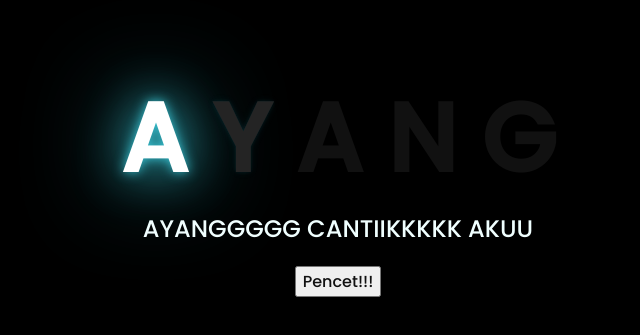
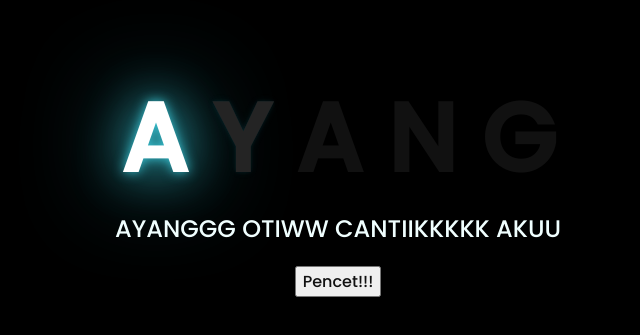
Before and after one commit to srikandi12/Buatkcantiknyaaku, a plain HTML site: page index.html in a window 1280 px wide. Shown: the part 227-562 px from the top of the page, without its empty margins (310-950 px from the left). Drawn offline with Linux system fonts and the light colour scheme.

Commit message:
Update index.html

```diff
--- a/index.html
+++ b/index.html
@@ -18,7 +18,7 @@
         <span>G</span>
     </div>
     <div class="description">
-        <span>AYANGGGGG CANTIIKKKKK AKUU</span>
+        <span>AYANGGG OTIWW CANTIIKKKKK AKUU</span>
     </div>
     <div class="button">
         <button>
```
